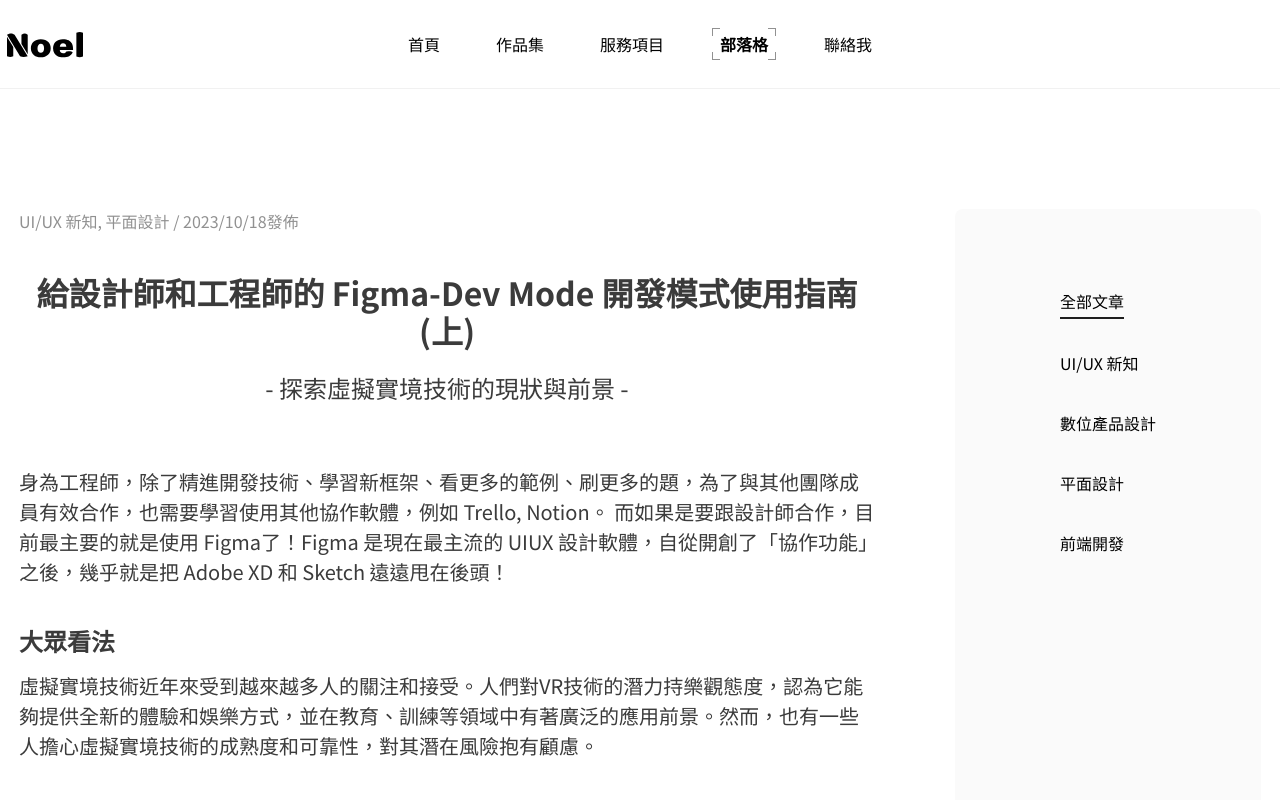
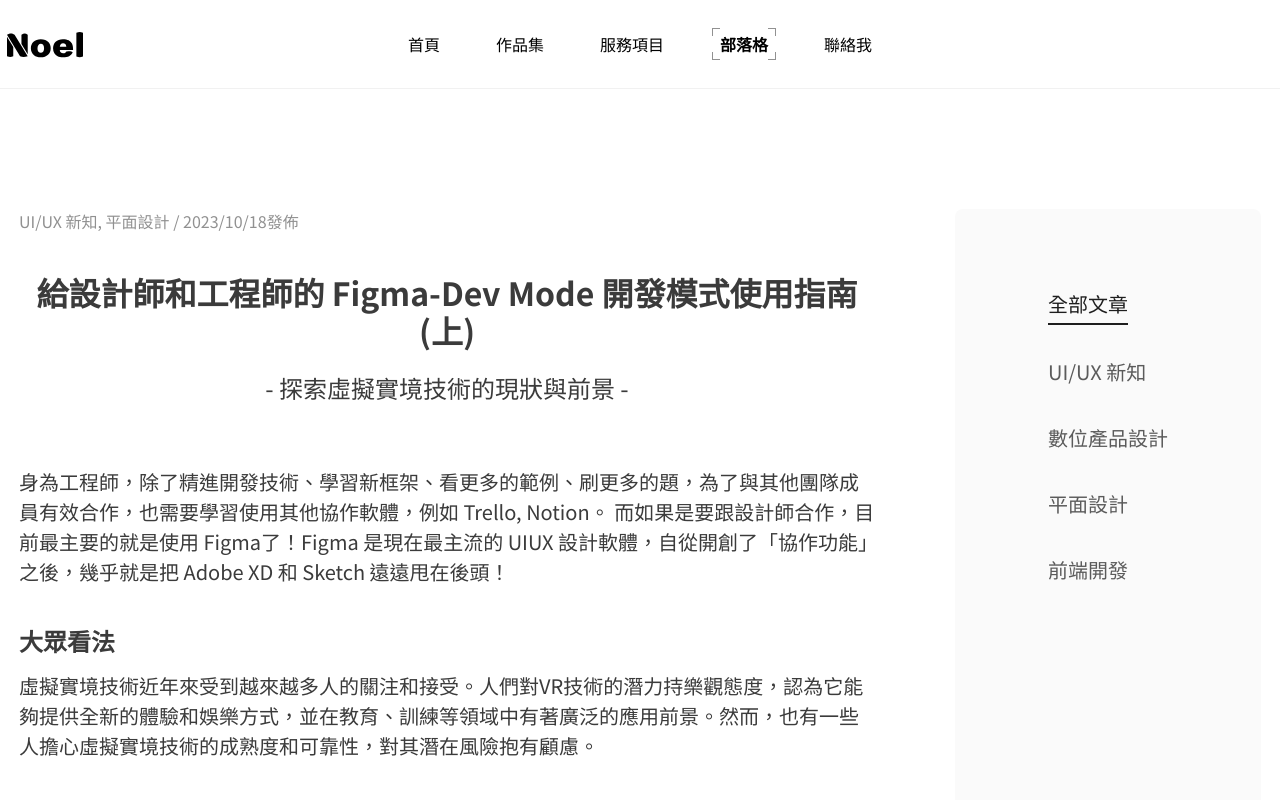
Before and after one commit to happyloa/Hex2024-mission2, a Next.js app: page /blog/figma-dev-mode-part1 in a window 1280 px wide. Shown: the top 800 px of the page. Built offline with nearby package versions, Linux system fonts and the light colour scheme; a web font is replaced by a local one.

Commit message:
feat: 新增 .active 樣式

```diff
--- a/components/blog/BlogMobileNav.module.css
+++ b/components/blog/BlogMobileNav.module.css
@@ -21,7 +21,7 @@
   }
 
   .container ul li {
-    color: var(--primary800);
+    color: var(--primary600);
     font-size: var(--xxs);
     font-weight: var(--normal);
     line-height: 24px;
@@ -29,11 +29,13 @@
     padding: 0 12px 4px;
   }
 
-  .container ul li:first-child {
+  .container ul li:hover {
     border-bottom: 1px solid var(--primary800);
+    color: var(--primary800);
   }
 
-  .container ul li:hover {
+  .container ul .active {
     border-bottom: 1px solid var(--primary800);
+    color: var(--primary800);
   }
 }
--- a/components/blog/BlogSideBar.module.css
+++ b/components/blog/BlogSideBar.module.css
@@ -22,31 +22,22 @@
 }
 
 .nav ul li {
+  color: var(--primary600);
+  cursor: pointer;
+  font-size: var(--xs);
+  font-weight: var(--normal);
+  line-height: 30px;
   padding: 0 0 4px;
   transition: all 0.3s ease-in-out;
 }
 
 .nav ul li:hover {
   border-bottom: 2px solid var(--primary800);
-}
-
-.nav ul li a {
-  color: var(--primary600);
-  font-size: var(--xs);
-  font-weight: var(--normal);
-  line-height: 30px;
-  transition: all 0.3s ease-in-out;
-}
-
-.nav ul li a:hover {
   color: var(--primary800);
 }
 
-.nav ul li:first-child {
+.nav ul .active {
   border-bottom: 2px solid var(--primary800);
-}
-
-.nav ul li:first-child a {
   color: var(--primary800);
 }
 
```
